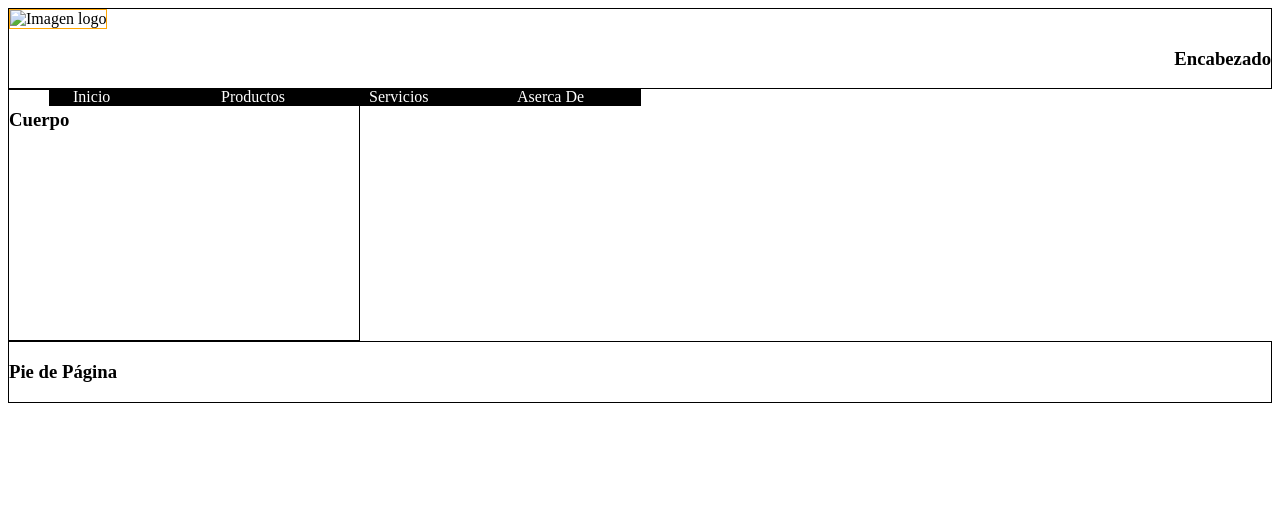
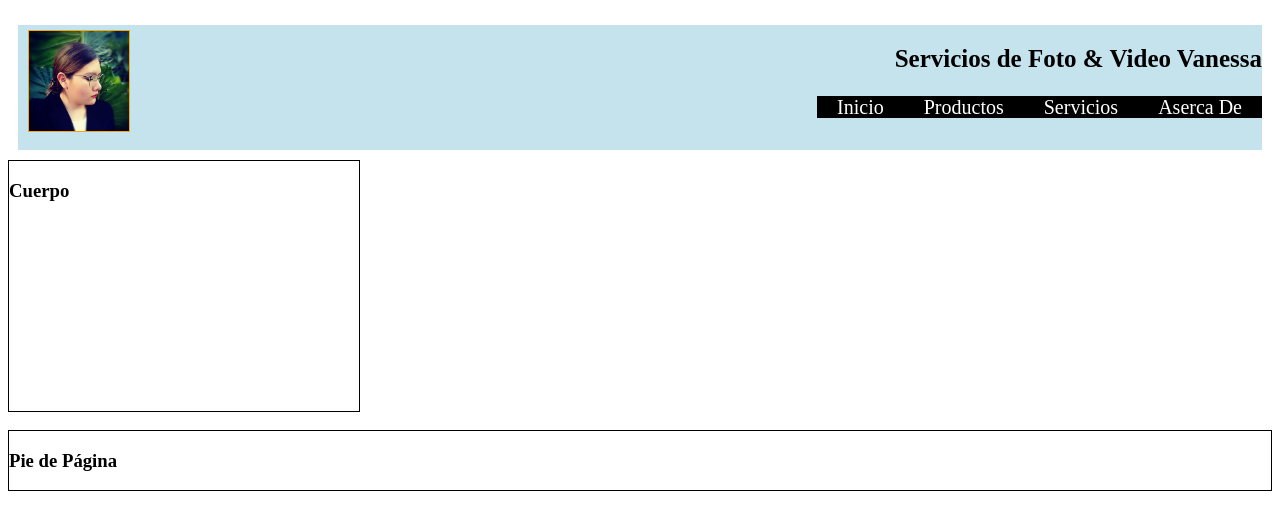
Before and after one commit to VaneGitVCA/Production, a plain HTML site: page Index.html in a window 1280 px wide. Drawn offline with Linux system fonts and the light colour scheme.

Commit message:
Modificacion del Encabezado

```diff
--- a/CSS/Estilos.css
+++ b/CSS/Estilos.css
@@ -1,30 +1,45 @@
+/* body */
 
 /*Estilos General*/
 .Encabezado{
-  border: 1px black solid;
+  /*border: 1px black solid; /* coloca un borde*/
+  background: rgba(173, 216, 230, .7);/*fondo con una trasparencia*/
+  position: relative;/*Posicionamiento Relativo*/
+  height: 125px;
+  margin: 0 10px;
 }
 .Encabezado h3{
-  text-align: right;
+  text-align: right;/*alinea el texto */
+  font-size: 25px;/*cambia el tamaño de letra */
+  padding-top: 20px;
 }
 
 .Encabezado img{
   border: 1px orange solid;
   width: 100px;
   height: 100px;
+  position: absolute;
+  top: 5px;
+  left: 10px;
 }
-
+/*--------------------------------Barra de Navegación-----------------------*/
+nav {
+  position: absolute;
+  top: 55px;
+  right: 0px;
+}
 nav ul {
   list-style: none;/*Quita los puntos negros del listado*/
-
 }
 nav a {
   text-decoration: none;/*quita el subrayado de las etiquetas "a" */
   color: white;/*color de las letras blanco*/
   background: #000;/*fodo colro negro*/
-  display: block;/*Los muestra en bloques*/
-  width: 100px;/*da un hancho de 100px fijos*/
-  padding: 0 1.5em;/*da margen interno de 0 arriba y abajo y 2.5 a los lados*/
+  /*display: block;/*Los muestra en bloques*/
+  width: 85px;/*da un hancho de 85px fijos*/
+  padding: 0 1em;/*da margen interno de 0 arriba y abajo y 2.5 a los lados*/
   transition: .4s;/*lo que tarde en cambiar el color no sea tan rapido*/
+  font-size: 20px;/*Cambia el tamño del texto*/
 }
 nav a:hover{
   background: rgba(0, 0, 0, 0.5);/*color cuando el maus pase por los elementos a*/
@@ -41,7 +56,9 @@ nav > ul > li{
 .Cuerpo{
   border: 1px black solid;
   height: 250px;
-  width: 350px
+  width: 350px;
+  clear:both;
+  margin-top: 10px;
 
 }
 
--- a/Index.html
+++ b/Index.html
@@ -8,8 +8,8 @@
   </head>
   <body>
     <div class="Encabezado">
-      <img src="" alt="Imagen logo">
-      <h3>Encabezado</h3>
+      <img src="Imagenes/pp.jpeg" alt="Imagen logo">
+      <h3>Servicios de Foto & Video Vanessa</h3>
       <nav class="Mune">
         <ul>
           <li><a href="*">Inicio</a></li>
@@ -19,11 +19,13 @@
         </ul>
       </nav>
 
+
     </div>
     <div class="Cuerpo">
       <h3>Cuerpo</h3>
 
     </div>
+    <br>
     <div class="PieDePagina">
       <footer>
         <h3>Pie de Página</h3>
```
Also changed, not shown: Imagenes/pp.jpeg (added).
